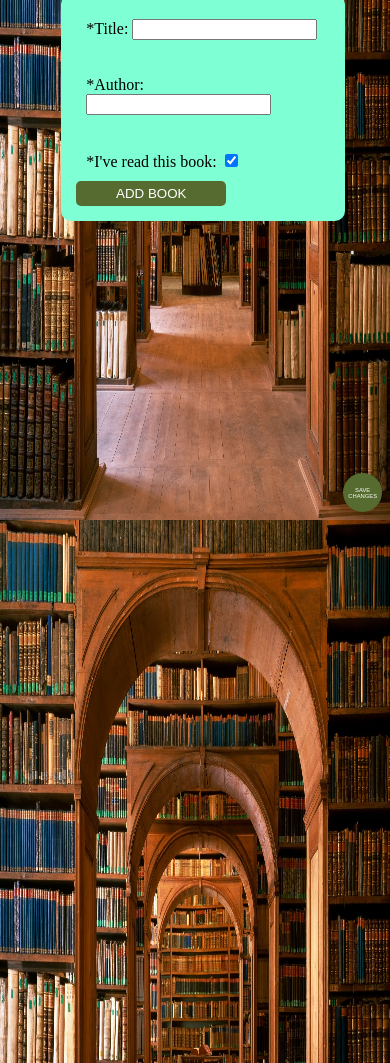
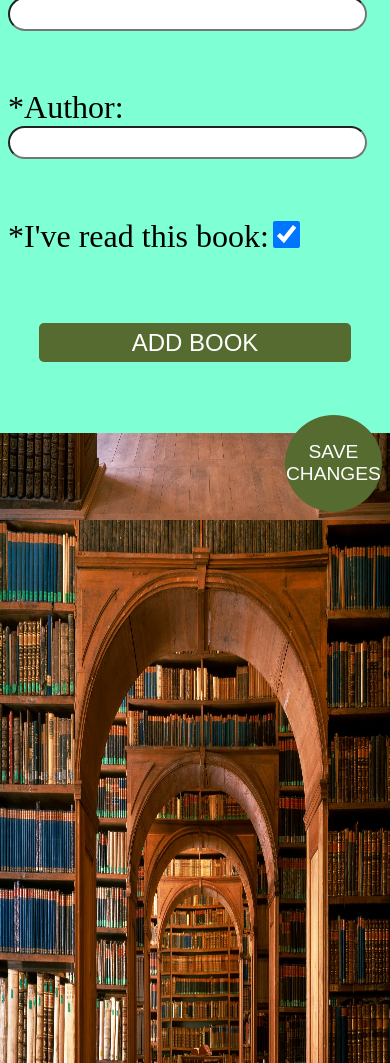
Before and after one commit to Henry417E1610/Brainnest-Library, a plain HTML site: page index.html in a window 390 px wide. Shown: the part 324-1387 px from the top of the page. Drawn offline with Linux system fonts and the light colour scheme.

Commit message:
responsiveness

```diff
--- a/index.html
+++ b/index.html
@@ -21,9 +21,9 @@
             <input type="text" id="author"  minlength="2">
             <p id="error-author" class="error"></p>
         </div>
-        <div>
+        <div class="lastchild">
             <label for="red">*I've read this book:</label>
-            <input type="checkbox" name="" id="red" checked>
+            <input type="checkbox" name="" id="red" class="checkbox" checked>
         </div>
         <button type="submit"  id="submit-btn" title="complete form">ADD BOOK</button>
     </form>
--- a/styles.css
+++ b/styles.css
@@ -1,9 +1,4 @@
-body {
-    overflow-x: hidden;
-    width: 100vw;
-    min-height: 100vh;
 
-}
 
 .items {
     width: 25vw;
@@ -23,6 +18,8 @@ body {
 }
 
 
+
+
 .items h2 {
     height: 7vw;
 }
@@ -40,10 +37,11 @@ body {
 }
 .container {
     width: 90vw;
-    min-height: 100vh;
     display: grid;
-    grid-template-columns: 1fr 1fr 1fr;
+    grid-template-columns: 30vw 30vw 30vw;
     grid-template-rows: 40vw;
+
+   padding:auto;
 
 }
 .true {
@@ -54,27 +52,30 @@ body {
 }
 
 form {
-    width: 65%;
+    width: 30%;
     background-color: aquamarine;
     padding: 15px;
     display: inline-block;
-    margin-left: auto;
-    margin-right: auto;
     text-align: left;
     border-radius: 10px;
 }
 
 body {
-    display: grid;
+    overflow-x: hidden;
+    max-width: 100vw;
+    min-height: 100vh;
+    display: flex;
+    flex-direction: column;
     justify-content: center;
     align-items: center;
     text-align: center;
-    padding-top: 15vh;
+    margin-top: 15vh;
     background-image: url('./img/library.jpg');
     background-repeat: no-repeat;
     background-attachment: fixed;
     background-size: 100% 100%;
 }
+
 
 body > * {
     padding: 15px;
@@ -120,7 +121,11 @@ h1 {
                  1px -1px 0 #000,
                 -1px -1px 0 #000;
 }
-
+input[type=text] {
+    width: 80%;
+    height: 1.5vw;
+    border-radius: 25px;
+}
 input:focus {
     border: none;
     outline: 1px solid blue;
@@ -154,6 +159,16 @@ input:focus {
     }
 
 }
+@media screen and (max-width: 912px){
+    .items {
+        height:50vw;
+        width: 30vw;
+    }
+    .container {
+        gap: 2.5vw;
+        grid-template-rows: 50vw;
+    }
+}
 @media screen and (max-width:768px) {
     .container {
         grid-template-columns: 1fr 1fr;
@@ -164,3 +179,114 @@ input:focus {
         height: 60vw;
     }
 }
+@media screen and (max-width: 540px) {
+    .items {
+        height: 80vw
+    }
+    .container {
+        margin-bottom: 10vw;
+        grid-template-rows: 90vw;
+    }
+    .local {
+        width: 20vw;
+        height: 20vw;
+        font-size: 1.2rem;
+    }
+
+    input[type=text]{
+        height: 2vw;
+    }
+
+
+}
+
+@media screen and (max-width:414px) {
+    .container {
+        grid-template-columns: 80vw;
+        grid-template-rows: 160vw;
+        gap: 10vw;
+        align-items: center;
+        justify-content: center;
+    }
+
+    .items {
+        width: 80vw;
+        height: 150vw;
+    }
+    body  {
+       margin-top: 0;
+    }
+    h1 {
+        font-size: 3rem;
+    }
+    form {
+        height: 120vw;
+        font-size: 2rem;
+        width: 101vw;
+        display: flex;
+        flex-direction: column;
+        align-items: flex-start;
+        border-radius: 0;
+    }
+
+    form div {
+        display: flex;
+        flex-direction: column;
+    }
+    .lastchild {
+        flex-direction: row;
+    }
+
+
+    .error {
+        font-size: 1.2rem;
+    }
+
+    form button {
+        margin-top: 15vw;
+        width: 80vw;
+        align-self: center;
+        height: 10vw;
+        font-size: 1.5rem;
+    }
+    .checkbox {
+        height: 7vw;
+        width: 7vw;
+    }
+
+    input[type=text] {
+        height: 7vw;
+        font-size: 1.5rem;
+        width: 90vw;
+    }
+    .items{
+        font-size: 2rem;
+
+
+    }
+    .info h2{
+        margin-top: 5vw;
+        margin-bottom: 30vw;
+    }
+
+    .controls button {
+        font-size: 1.5rem;
+        width: 60vw;
+        height: 10vw;
+    }
+    .local{
+        width: 25vw;
+        font-size: 1.2rem;
+        height: 25vw;
+    }
+}
+
+@media screen and (max-width:390px) {
+    .items {
+        height: 170vw;
+    }
+    .container {
+        margin-top: 10vw;
+    }
+
+}
```
